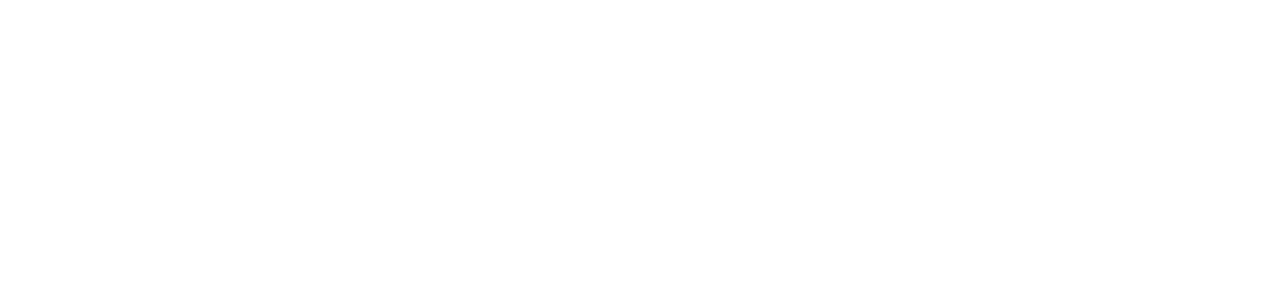
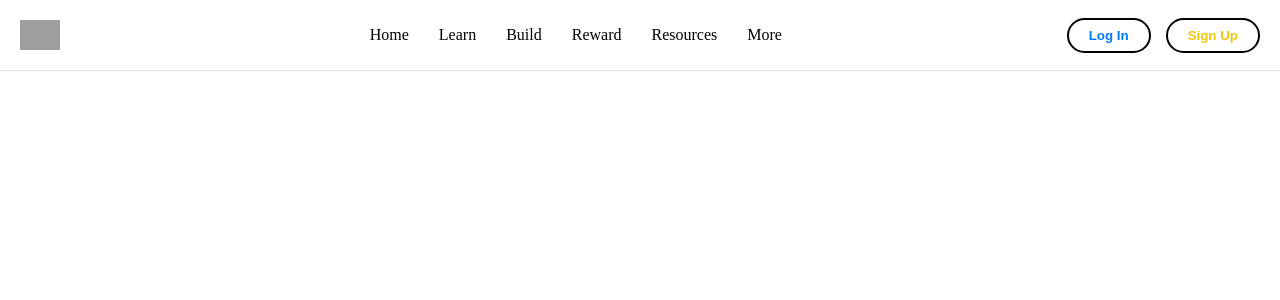
Before and after one commit to CroissantKnight/my-test-web3, a React (Vite) app: page /nav in a window 1280 px wide. Before the commit this address had no page. Shown: the top 300 px of the page. Built offline with nearby package versions, Linux system fonts and the light colour scheme; grey boxes are pictures that could not be loaded.

Commit message:
เพิ่มnavbarสำเร็จ

```diff
--- a/src/App.jsx
+++ b/src/App.jsx
@@ -5,6 +5,8 @@
 import ConnectWallet from "./components/ConnectWallet";
 import Profile from "./pages/Profile";
 import Topbackground from "./components/Topbackground";
+import Navbar from "./Layout/Navbar"; // Import Navbar
+
 
 function App() {
   return (
@@ -16,6 +18,8 @@
           <Route path="/test" element={<Testpage />} />
           <Route path="/profile" element={<Profile />} />
           <Route path="/Top" element={<Topbackground />} />
+          <Route path="/nav" element={<Navbar />} />
+
         </Routes>
       </div>
     </Router>
--- /dev/null
+++ b/src/Layout/Navbar.css
@@ -0,0 +1,157 @@
+/* Navbar container */
+.navbar {
+    display: flex;
+    justify-content: space-between;
+    align-items: center;
+    padding: 10px 20px;
+    background-color: #fff;
+    color: #000;
+    position: fixed;
+    top: 0;
+    left: 0;
+    right: 0;
+    width: 100%;
+    box-sizing: border-box;
+    z-index: 10;
+    border-bottom: 1px solid #e0e0e0;
+  }
+
+  /* Logo */
+  .logo {
+    height: 30px;
+    max-width: 100%;
+  }
+
+  /* Navigation links */
+  .nav-links {
+    display: flex;
+    list-style-type: none;
+  }
+
+  .nav-links li {
+    margin: 0 15px;
+  }
+
+  .nav-links a {
+    color: #000;
+    text-decoration: none;
+    font-weight: normal;
+    font-size: 16px;
+    transition: color 0.3s ease;
+  }
+
+  .nav-links a:hover {
+    color: #007bff;
+  }
+
+  /* Active link style (Yellow background when active) */
+  .nav-links .active {
+    background-color: #f1c40f; /* Yellow background for active menu item */
+    border-radius: 20px;
+    padding: 5px 10px;
+    font-weight: bold;
+    color: #000000;
+  }
+
+  /* Prevent hover effect when active */
+  .nav-links .active:hover {
+    background-color: #f1c40f; /* Maintain yellow background when active, even on hover */
+    color: #fff; /* Ensure text stays white on hover */
+  }
+
+  /* Prevent hover effect on other links that are not active */
+  .nav-links a:not(.active):hover {
+    color: #f1c40f; /* Hover effect on non-active links */
+  }
+
+  /* Authentication buttons */
+  .auth-buttons {
+    display: flex;
+    align-items: center;
+  }
+
+  .auth-buttons button {
+    padding: 8px 20px;
+    margin-left: 15px;
+    border: 2px solid #000;
+    border-radius: 50px;
+    background-color: transparent;
+    font-weight: bold;
+    cursor: pointer;
+    transition: background-color 0.3s ease, color 0.3s ease;
+  }
+
+  .login-btn {
+    color: #007bff;
+  }
+
+  .login-btn:hover {
+    background-color: #f0f0f0;
+  }
+
+  .signup-btn {
+    color: #f1c40f;
+  }
+
+  .signup-btn:hover {
+    background-color: #f0f0f0;
+  }
+
+  /* Profile and Notification Icons */
+  .profile-notification {
+    display: flex;
+    align-items: center;
+    margin-left: 15px;
+  }
+
+  .level-badge {
+    background-color: #f1c40f;
+    padding: 5px 10px;
+    border-radius: 50px;
+    color: #fff;
+    font-weight: bold;
+  }
+
+  .notification {
+    background-color: #e74c3c;
+    color: #fff;
+    padding: 2px 7px;
+    border-radius: 50%;
+    font-size: 12px;
+    margin-left: 10px;
+  }
+
+  .bell-icon {
+    margin-left: 10px;
+    font-size: 18px;
+  }
+
+  .profile-pic {
+    width: 30px;
+    height: 30px;
+    border-radius: 50%;
+    margin-left: 10px;
+  }
+
+  /* Mobile responsiveness */
+  @media (max-width: 768px) {
+    .nav-links {
+      flex-direction: column;
+      align-items: center;
+      width: 100%;
+    }
+
+    .nav-links li {
+      margin: 10px 0;
+    }
+
+    .auth-buttons {
+      flex-direction: column;
+      align-items: center;
+      margin-top: 10px;
+    }
+
+    .auth-buttons button {
+      margin: 5px 0;
+    }
+  }
--- /dev/null
+++ b/src/Layout/Navbar.jsx
@@ -0,0 +1,44 @@
+import React, { useState } from 'react';
+import { NavLink } from 'react-router-dom'; // นำเข้า NavLink
+import './Navbar.css';
+
+const Navbar = () => {
+  const [isLoggedIn, setIsLoggedIn] = useState(false); // สมมติว่า User ล็อกอินแล้ว
+
+  const handleLogin = () => setIsLoggedIn(true);
+  const handleLogout = () => setIsLoggedIn(false);
+
+  return (
+    <div className="navbar">
+      <img src="logo.png" alt="Logo" className="logo" />
+      <ul className="nav-links">
+        <li><NavLink to="/home" activeClassName="active">Home</NavLink></li>
+        <li><NavLink to="/learn" activeClassName="active">Learn</NavLink></li>
+        <li><NavLink to="/build" activeClassName="active">Build</NavLink></li>
+        <li><NavLink to="/reward" activeClassName="active">Reward</NavLink></li>
+        <li><NavLink to="/resources" activeClassName="active">Resources</NavLink></li>
+        <li><NavLink to="/more" activeClassName="active">More</NavLink></li>
+      </ul>
+
+      <div className="auth-buttons">
+        {isLoggedIn ? (
+          <>
+            <span className="level-badge">Lvl 1</span>
+            <div className="profile-notification">
+              <span className="notification">0</span>
+              <i className="bell-icon"></i>
+              <img src="profile-pic.jpg" alt="Profile" className="profile-pic" />
+            </div>
+          </>
+        ) : (
+          <>
+            <button className="login-btn" onClick={handleLogin}>Log In</button>
+            <button className="signup-btn">Sign Up</button>
+          </>
+        )}
+      </div>
+    </div>
+  );
+}
+
+export default Navbar;
```
